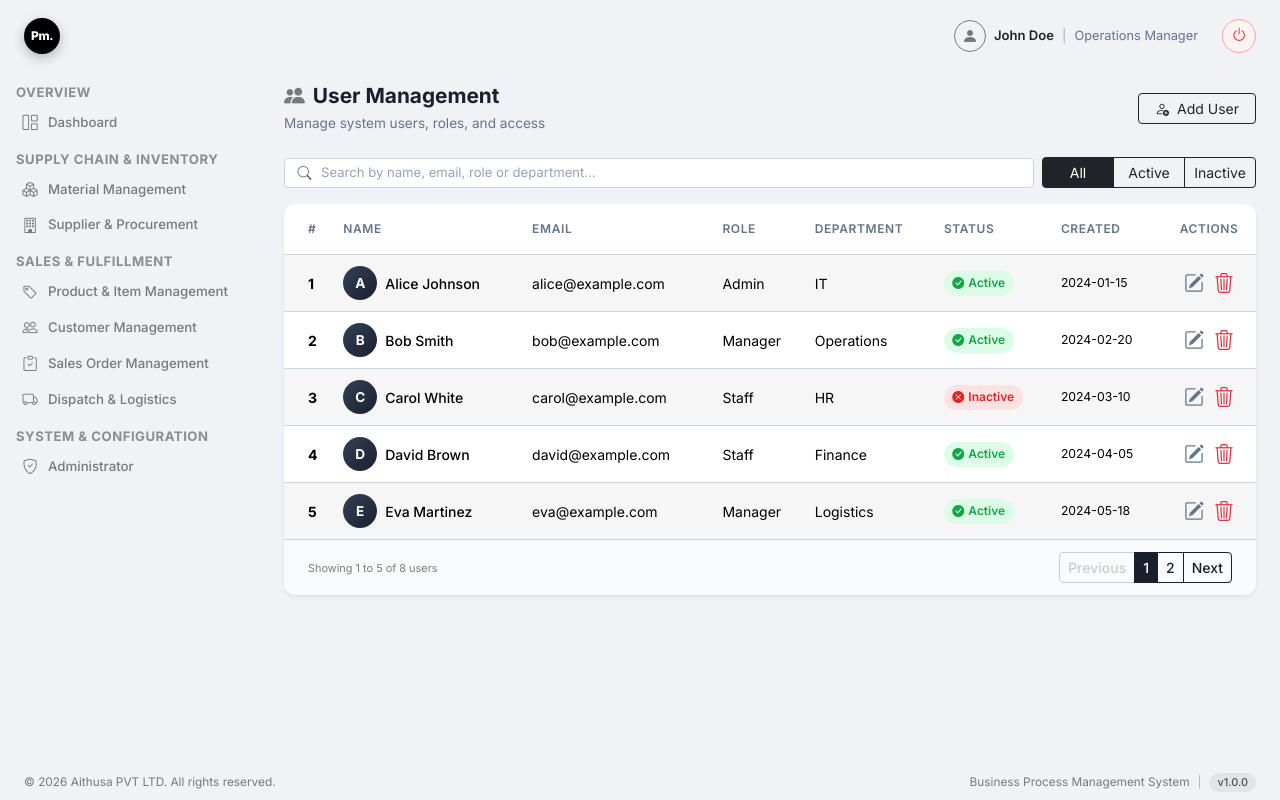
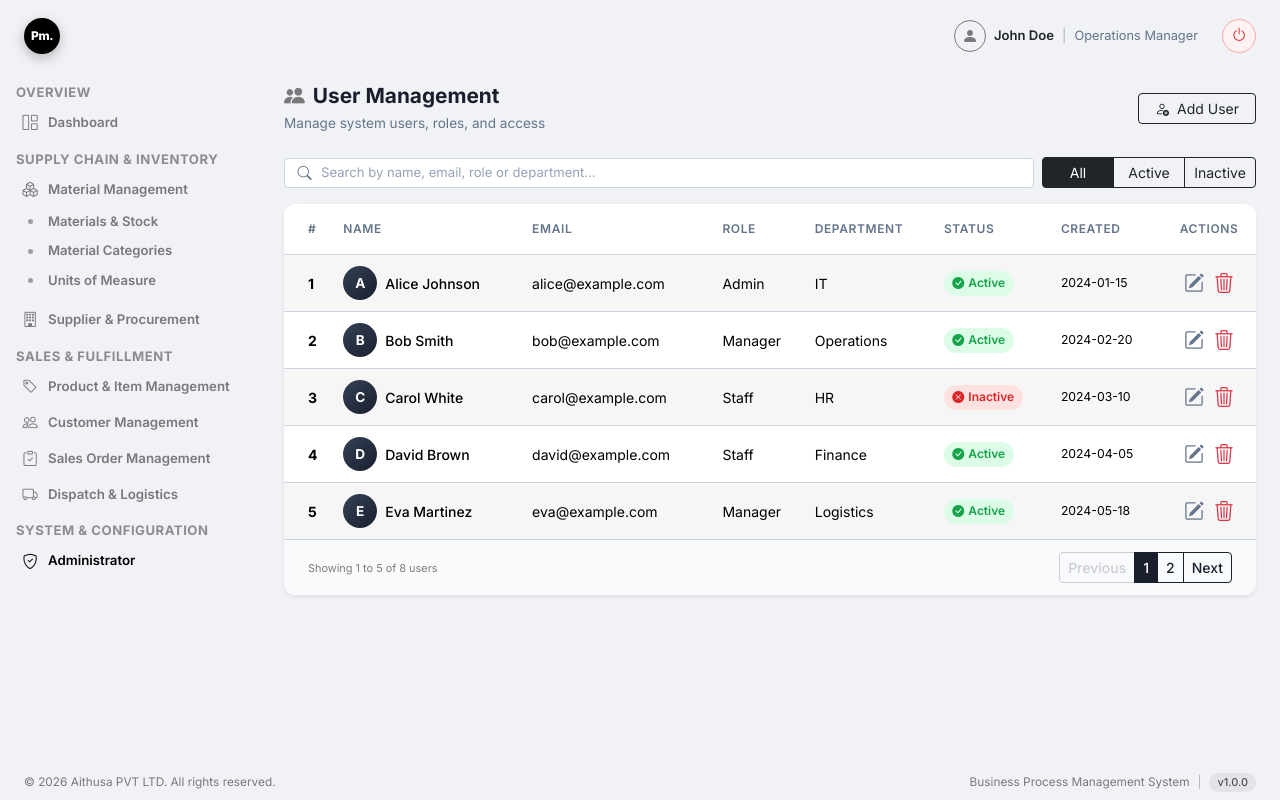
Before and after one commit to warunarathnayake/process-management-ui, an Angular app in the folder process-management-ui/: page /#/users in a window 1280 px wide. Both pictures are taken after a click on the button "Material Management". Built offline with nearby package versions, Linux system fonts and the light colour scheme.

Commit message:
fix(sidebar): refine active menu highlighting, remove click animations, and balance typography

```diff
--- a/process-management-ui/src/app/app.routes.ts
+++ b/process-management-ui/src/app/app.routes.ts
@@ -10,38 +10,31 @@ export const routes: Routes = [
 
   // Main Application Layout Shell with Header, Sidebar, and Footer
   {
+    path: '',
+    loadComponent: () =>
+      import('./components/layout/layout.component').then(m => m.LayoutComponent),
+    children: [
+      {
         path: 'app',
-    loadComponent: () =>
-      import('./components/layout/layout.component').then(m => m.LayoutComponent)
+        redirectTo: 'users',
+        pathMatch: 'full'
       },
       {
         path: 'users',
         loadComponent: () =>
-      import('./components/layout/layout.component').then(m => m.LayoutComponent),
-    children: [
-      {
-        path: '',
-        loadComponent: () =>
           import('./components/administrator/user-management/user-management.component').then(m => m.UserManagementComponent)
-      }
-    ]
       },
       {
         path: 'departments',
         loadComponent: () =>
-      import('./components/layout/layout.component').then(m => m.LayoutComponent),
-    children: [
-      {
-        path: '',
-        loadComponent: () =>
           import('./components/administrator/department-management/department-management.component').then(m => m.DepartmentManagementComponent)
-      }
-    ]
       },
       {
         path: '',
-    redirectTo: 'app',
+        redirectTo: 'users',
         pathMatch: 'full'
+      }
+    ]
   },
 
   // Standalone Component Previews (Developer routes)
--- a/process-management-ui/src/app/components/sidebar/sidebar.component.html
+++ b/process-management-ui/src/app/components/sidebar/sidebar.component.html
@@ -18,7 +18,7 @@
             <button
               type="button"
               class="nav-link menu-item main-menu-item d-flex align-items-center justify-content-between w-100 border-0 bg-transparent text-start"
-              [class.active]="selectedId === item.id"
+              [class.active]="isMainActive(item)"
               [class.is-expanded]="item.expanded"
               (click)="onSelectMain(item)"
               [attr.aria-expanded]="item.expanded">
@@ -52,7 +52,7 @@
                       [routerLinkActiveOptions]="{ exact: true }"
                       (click)="onSelectSub(item, sub, $event)"
                       class="submenu-link d-flex align-items-center gap-2 text-decoration-none"
-                      [class.active]="selectedSubId === sub.id">
+                      [class.active]="isSubActive(sub)">
 
                       <!-- Bullet Dot Slot (Exact same slot width and position as main menu icon) -->
                       <span class="icon-slot dot-slot">
@@ -66,7 +66,7 @@
                       <button
                         type="button"
                         class="submenu-link d-flex align-items-center gap-2 w-100 border-0 bg-transparent text-start"
-                        [class.active]="selectedSubId === sub.id"
+                        [class.active]="isSubActive(sub)"
                         (click)="onSelectSub(item, sub, $event)">
                         <span class="icon-slot dot-slot">
                           <span class="tree-bullet-dot"></span>
@@ -92,7 +92,7 @@
               [routerLinkActiveOptions]="{ exact: true }"
               (click)="onSelectMain(item)"
               class="nav-link menu-item main-menu-item d-flex align-items-center gap-2 w-100 border-0 bg-transparent text-start text-decoration-none"
-              [class.active]="selectedId === item.id && !selectedSubId">
+              [class.active]="isSingleMainActive(item)">
               <span class="icon-slot">
                 <i class="bi menu-icon" [ngClass]="item.icon"></i>
               </span>
@@ -104,7 +104,7 @@
               <button
                 type="button"
                 class="nav-link menu-item main-menu-item d-flex align-items-center gap-2 w-100 border-0 bg-transparent text-start"
-                [class.active]="selectedId === item.id && !selectedSubId"
+                [class.active]="isSingleMainActive(item)"
                 (click)="onSelectMain(item)">
                 <span class="icon-slot">
                   <i class="bi menu-icon" [ngClass]="item.icon"></i>
--- a/process-management-ui/src/app/components/sidebar/sidebar.component.scss
+++ b/process-management-ui/src/app/components/sidebar/sidebar.component.scss
@@ -68,12 +68,12 @@
 .menu-item {
   color: rgba(0, 0, 0, 0.5); // Default color: black-50
   font-size: 0.84rem;
-  font-weight: 500;
+  font-weight: 530; // Subtle, refined weight (balanced between 500 and 600)
   padding: 0.50rem 0.75rem;
   border-radius: 8px;
   background-color: transparent !important; // No background color
   white-space: nowrap;
-  transition: color 0.35s ease-in-out, font-weight 0.35s ease-in-out;
+  transition: color 0.35s ease-in-out;
   cursor: pointer;
   user-select: none;
 
@@ -101,26 +101,10 @@
     }
   }
 
-  // Click / Active Motion Effect (Slow graceful press)
-  &:active {
-    transform: scale(0.96);
-    transition: transform 0.22s ease-out;
-  }
-
-  // Active / Selected state: solid black text & bold
+  // Active / Selected state: ONLY color changes to solid black (no font-weight change)
   &.active {
     color: #000000;
-    font-weight: 600;
     background-color: transparent !important;
-
-    .menu-icon {
-      color: #000000;
-    }
-  }
-
-  &.is-expanded {
-    color: #000000;
-    font-weight: 600;
 
     .menu-icon {
       color: #000000;
@@ -166,11 +150,6 @@
     visibility: visible;
     margin-top: 0.15rem;
     margin-bottom: 0.35rem;
-
-    .submenu-item-wrap {
-      animation: subItemCascadeIn 0.40s cubic-bezier(0.16, 1, 0.3, 1) both;
-      animation-delay: calc(var(--item-index, 0) * 0.04s);
-    }
   }
 }
 
@@ -185,7 +164,6 @@
     position: relative;
     width: 100%;
     margin-bottom: 0.15rem;
-    transition: transform 0.25s ease-out, opacity 0.25s ease-out;
 
     &:last-child {
       margin-bottom: 0;
@@ -193,21 +171,10 @@
   }
 }
 
-@keyframes subItemCascadeIn {
-  0% {
-    opacity: 0;
-    transform: translateY(-8px);
-  }
-  100% {
-    opacity: 1;
-    transform: translateY(0);
-  }
-}
-
 .submenu-link {
   color: rgba(0, 0, 0, 0.5); // black-50 default
   font-size: 0.80rem;
-  font-weight: 450;
+  font-weight: 530; // Matching weight with main menu items
   padding: 0.36rem 0.75rem; // Matching 0.75rem horizontal padding with menu-item
   border-radius: 8px;
   background-color: transparent !important; // No background color
@@ -246,16 +213,9 @@
     }
   }
 
-  // Submenu Click / Active Motion Effect (Slow graceful press)
-  &:active {
-    transform: scale(0.96);
-    transition: transform 0.22s ease-out;
-  }
-
-  // Submenu Active state
+  // Submenu Active state: ONLY color changes to solid black (no font-weight change)
   &.active {
     color: #000000;
-    font-weight: 600;
     background-color: transparent !important;
 
     .tree-bullet-dot {
--- a/process-management-ui/src/app/components/sidebar/sidebar.component.ts
+++ b/process-management-ui/src/app/components/sidebar/sidebar.component.ts
@@ -1,6 +1,7 @@
-import { Component, EventEmitter, Input, Output } from '@angular/core';
+import { Component, EventEmitter, Input, OnInit, Output, inject } from '@angular/core';
 import { CommonModule } from '@angular/common';
-import { RouterModule } from '@angular/router';
+import { Router, RouterModule, NavigationEnd } from '@angular/router';
+import { filter } from 'rxjs/operators';
 
 export interface SubMenuItem {
   id: string;
@@ -32,7 +33,9 @@ export interface MenuGroup {
   templateUrl: './sidebar.component.html',
   styleUrls: ['./sidebar.component.scss']
 })
-export class SidebarComponent {
+export class SidebarComponent implements OnInit {
+  private router = inject(Router);
+
   @Input() selectedId: string = 'dashboard';
   @Input() selectedSubId: string = '';
 
@@ -55,7 +58,7 @@ export class SidebarComponent {
           id: 'material-management',
           label: 'Material Management',
           icon: 'bi-boxes',
-          expanded: true,
+          expanded: false,
           children: [
             { id: 'materials', label: 'Materials & Stock', route: '/materials' },
             { id: 'material-categories', label: 'Material Categories', route: '/material-categories' },
@@ -142,6 +145,15 @@ export class SidebarComponent {
 
   @Output() menuSelect = new EventEmitter<MenuItem | SubMenuItem>();
 
+  ngOnInit(): void {
+    this.syncActiveMenuWithRoute(this.router.url);
+    this.router.events.pipe(
+      filter((event): event is NavigationEnd => event instanceof NavigationEnd)
+    ).subscribe(event => {
+      this.syncActiveMenuWithRoute(event.urlAfterRedirects || event.url);
+    });
+  }
+
   toggleExpand(item: MenuItem, event?: Event): void {
     if (event) {
       event.stopPropagation();
@@ -164,6 +176,12 @@ export class SidebarComponent {
     } else {
       this.selectedId = item.id;
       this.selectedSubId = '';
+      // Collapse all accordions when selecting a single link
+      this.menuGroups.forEach(group => {
+        group.items.forEach(m => {
+          m.expanded = false;
+        });
+      });
       this.menuSelect.emit(item);
     }
   }
@@ -174,10 +192,85 @@ export class SidebarComponent {
     }
     this.selectedId = parent.id;
     this.selectedSubId = sub.id;
+
+    // Keep parent expanded and collapse all other main menus
+    this.menuGroups.forEach(group => {
+      group.items.forEach(m => {
+        m.expanded = (m.id === parent.id);
+      });
+    });
+
     this.menuSelect.emit(sub);
   }
 
+  isMainActive(item: MenuItem): boolean {
+    if (item.children && item.children.length > 0) {
+      return (this.selectedId === item.id && !!this.selectedSubId) ||
+        item.children.some(child => this.isSubActive(child));
+    }
+    return this.isSingleMainActive(item);
+  }
+
   isSubActive(sub: SubMenuItem): boolean {
-    return this.selectedSubId === sub.id;
+    if (this.selectedSubId === sub.id) {
+      return true;
+    }
+    if (sub.route) {
+      const currentPath = this.router.url.split('?')[0].split('#')[0];
+      return currentPath === sub.route || currentPath.startsWith(sub.route + '/');
+    }
+    return false;
+  }
+
+  isSingleMainActive(item: MenuItem): boolean {
+    if (this.selectedSubId) {
+      // When a submenu is active, no single main menu (e.g. Dashboard) can be active
+      return false;
+    }
+    if (item.route) {
+      const currentPath = this.router.url.split('?')[0].split('#')[0];
+      return currentPath === item.route;
+    }
+    return this.selectedId === item.id;
+  }
+
+  private syncActiveMenuWithRoute(url: string): void {
+    if (!url) return;
+    const currentPath = url.split('?')[0].split('#')[0];
+
+    let matchedParentId: string | null = null;
+    let matchedSubId: string | null = null;
+
+    for (const group of this.menuGroups) {
+      for (const item of group.items) {
+        if (item.children && item.children.length > 0) {
+          const matchedChild = item.children.find(child =>
+            child.route && (currentPath === child.route || currentPath.startsWith(child.route + '/'))
+          );
+          if (matchedChild) {
+            matchedParentId = item.id;
+            matchedSubId = matchedChild.id;
+            break;
+          }
+        } else if (item.route && (currentPath === item.route || currentPath.startsWith(item.route + '/'))) {
+          matchedParentId = item.id;
+          matchedSubId = '';
+          break;
+        }
+      }
+      if (matchedParentId) break;
+    }
+
+    if (matchedParentId) {
+      this.selectedId = matchedParentId;
+      this.selectedSubId = matchedSubId || '';
+
+      // Set the matched parent to expanded, collapse all others
+      this.menuGroups.forEach(group => {
+        group.items.forEach(m => {
+          m.expanded = (m.id === matchedParentId);
+        });
+      });
+    }
   }
 }
```
Lines whose indentation alone changed are shown as unchanged.
